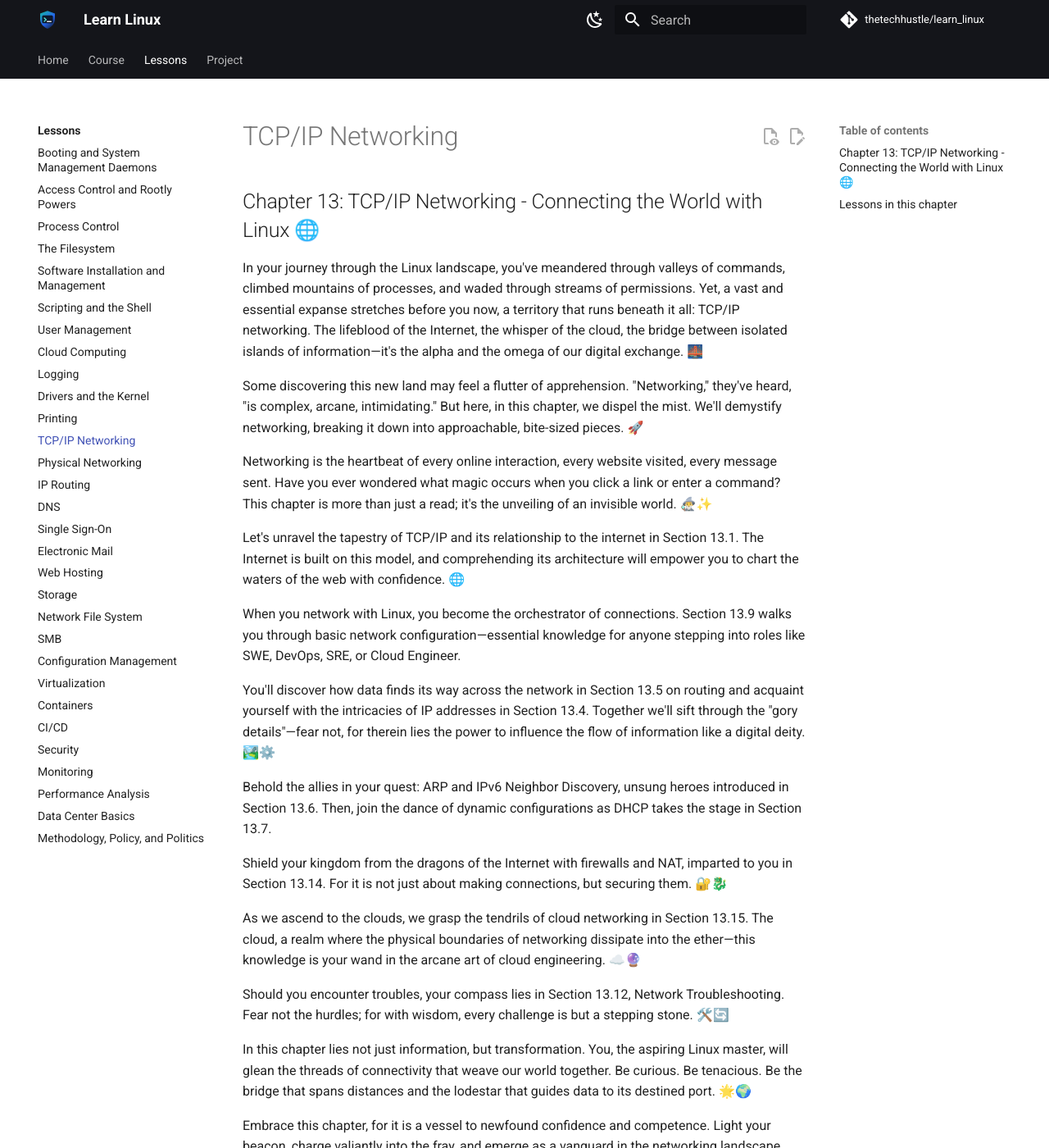
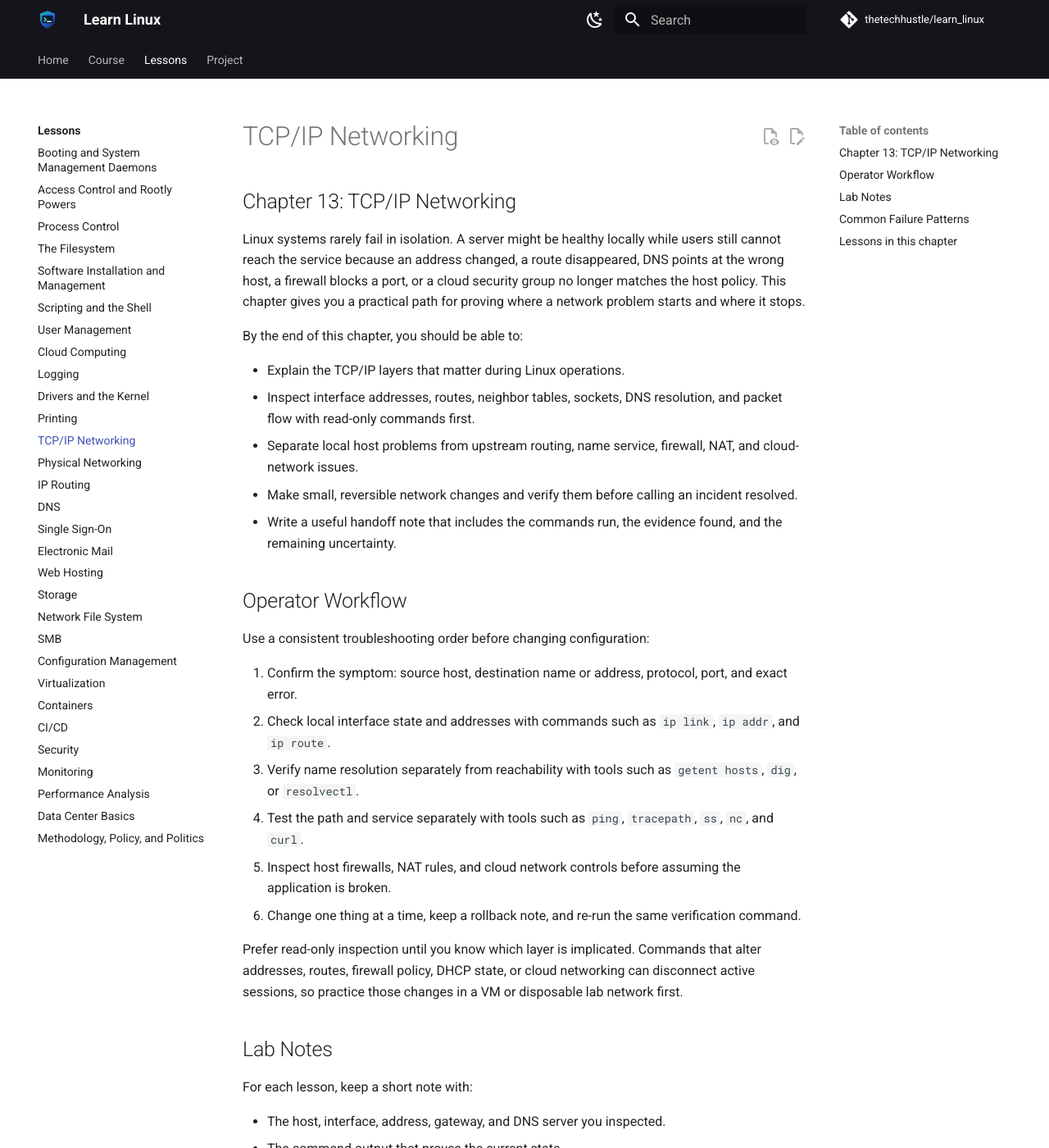
Before and after one commit to thetechhustle/learn_linux, an MkDocs documentation site: the page built from docs/lessons/13_tcp_ip_networking/README.md, in a window 1280 px wide and 1400 px high. Shown: the whole window at 82% size. Built offline with MkDocs 1.6.1 and Material for MkDocs 9.7.7, drawn with Linux system fonts in a browser that asks for light colours; comment, search, counter and statistics services are not loaded; some of the changed text lies outside the part shown.

Commit message:
Improve Chapter 13 networking overview (#98)
Co-authored-by: Jules Ai <jules@Juless-Air.ts.net lan>

```diff
--- a/docs/lessons/13_tcp_ip_networking/README.md
+++ b/docs/lessons/13_tcp_ip_networking/README.md
@@ -1,50 +1,67 @@
-## Chapter 13: TCP/IP Networking - Connecting the World with Linux 🌐
+## Chapter 13: TCP/IP Networking
 
-In your journey through the Linux landscape, you've meandered through valleys of commands, climbed mountains of processes, and waded through streams of permissions. Yet, a vast and essential expanse stretches before you now, a territory that runs beneath it all: TCP/IP networking. The lifeblood of the Internet, the whisper of the cloud, the bridge between isolated islands of information—it's the alpha and the omega of our digital exchange. 🌉
+Linux systems rarely fail in isolation. A server might be healthy locally while users still cannot reach the service because an address changed, a route disappeared, DNS points at the wrong host, a firewall blocks a port, or a cloud security group no longer matches the host policy. This chapter gives you a practical path for proving where a network problem starts and where it stops.
 
-Some discovering this new land may feel a flutter of apprehension. "Networking," they've heard, "is complex, arcane, intimidating." But here, in this chapter, we dispel the mist. We'll demystify networking, breaking it down into approachable, bite-sized pieces. 🚀
+By the end of this chapter, you should be able to:
 
-Networking is the heartbeat of every online interaction, every website visited, every message sent. Have you ever wondered what magic occurs when you click a link or enter a command? This chapter is more than just a read; it's the unveiling of an invisible world. 🧙‍♂️✨
+- Explain the TCP/IP layers that matter during Linux operations.
+- Inspect interface addresses, routes, neighbor tables, sockets, DNS resolution, and packet flow with read-only commands first.
+- Separate local host problems from upstream routing, name service, firewall, NAT, and cloud-network issues.
+- Make small, reversible network changes and verify them before calling an incident resolved.
+- Write a useful handoff note that includes the commands run, the evidence found, and the remaining uncertainty.
 
-Let's unravel the tapestry of TCP/IP and its relationship to the internet in Section 13.1. The Internet is built on this model, and comprehending its architecture will empower you to chart the waters of the web with confidence. 🌐
+## Operator Workflow
 
-When you network with Linux, you become the orchestrator of connections. Section 13.9 walks you through basic network configuration—essential knowledge for anyone stepping into roles like SWE, DevOps, SRE, or Cloud Engineer.
+Use a consistent troubleshooting order before changing configuration:
 
-You'll discover how data finds its way across the network in Section 13.5 on routing and acquaint yourself with the intricacies of IP addresses in Section 13.4. Together we'll sift through the "gory details"—fear not, for therein lies the power to influence the flow of information like a digital deity. 🏞️⚙️
+1. Confirm the symptom: source host, destination name or address, protocol, port, and exact error.
+2. Check local interface state and addresses with commands such as `ip link`, `ip addr`, and `ip route`.
+3. Verify name resolution separately from reachability with tools such as `getent hosts`, `dig`, or `resolvectl`.
+4. Test the path and service separately with tools such as `ping`, `tracepath`, `ss`, `nc`, and `curl`.
+5. Inspect host firewalls, NAT rules, and cloud network controls before assuming the application is broken.
+6. Change one thing at a time, keep a rollback note, and re-run the same verification command.
 
-Behold the allies in your quest: ARP and IPv6 Neighbor Discovery, unsung heroes introduced in Section 13.6. Then, join the dance of dynamic configurations as DHCP takes the stage in Section 13.7.
+Prefer read-only inspection until you know which layer is implicated. Commands that alter addresses, routes, firewall policy, DHCP state, or cloud networking can disconnect active sessions, so practice those changes in a VM or disposable lab network first.
 
-Shield your kingdom from the dragons of the Internet with firewalls and NAT, imparted to you in Section 13.14. For it is not just about making connections, but securing them. 🔐🐉
+## Lab Notes
 
-As we ascend to the clouds, we grasp the tendrils of cloud networking in Section 13.15. The cloud, a realm where the physical boundaries of networking dissipate into the ether—this knowledge is your wand in the arcane art of cloud engineering. ☁️🔮
+For each lesson, keep a short note with:
 
-Should you encounter troubles, your compass lies in Section 13.12, Network Troubleshooting. Fear not the hurdles; for with wisdom, every challenge is but a stepping stone. 🛠️🔄
+- The host, interface, address, gateway, and DNS server you inspected.
+- The command output that proves the current state.
+- The expected packet path or service path.
+- The smallest reversible test you performed.
+- What changed after the test, and what you would hand off to the next operator.
 
-In this chapter lies not just information, but transformation. You, the aspiring Linux master, will glean the threads of connectivity that weave our world together. Be curious. Be tenacious. Be the bridge that spans distances and the lodestar that guides data to its destined port. 🌟🌍
+## Common Failure Patterns
 
-Embrace this chapter, for it is a vessel to newfound confidence and competence. Light your beacon, charge valiantly into the fray, and emerge as a vanguard in the networking landscape.
-
-Step forth, adventurer. Your quest for mastery in TCP/IP networking begins now. Let the pages turn and your understanding deepen—there's a network waiting for your command. 🚀📚
+- The service is listening only on `127.0.0.1` instead of the intended interface.
+- The default route points at the wrong gateway or is missing entirely.
+- DNS returns an old address, but direct IP testing succeeds.
+- A firewall allows inbound traffic on the host but the cloud security group blocks it first.
+- DHCP or router advertisements changed the address after a reboot.
+- NAT hides the real source address needed for logs or access rules.
+- IPv6 is enabled, preferred by clients, and broken in a different way than IPv4.
 
 <!-- lesson-index:start -->
 
 ## Lessons in this chapter
 
-- [13.1 TCP/IP and Its Relationship to the Internet 🌐](13.1_tcp-ip_and_its_relationship_to_the_internet.md)
+- [13.1 TCP/IP and Its Relationship to the Internet](13.1_tcp-ip_and_its_relationship_to_the_internet.md)
 - [13.2 Networking Basics](13.2_networking_basics.md)
-- [13.3 Packet Addressing: Your Data's Destination 📍](13.3_packet_addressing.md)
+- [13.3 Packet Addressing](13.3_packet_addressing.md)
 - [13.4 IP Addresses: The Gory Details](13.4_ip_addresses-_the_gory_details.md)
-- [Section 13.5: Routing- Mapping the Data Journey 🧭](13.5_routing.md)
-- [13.6 - IPv4 ARP and IPv6 Neighbor Discovery](13.6_ipv4_arp_and_ipv6_neighbor_discovery.md)
-- [Section 13.7: DHCP - The Dynamic Host Configuration Protocol 🧭💾](13.7_dhcp-_the_dynamic_host_configuration_protocol.md)
+- [13.5 Routing](13.5_routing.md)
+- [13.6 IPv4 ARP and IPv6 Neighbor Discovery](13.6_ipv4_arp_and_ipv6_neighbor_discovery.md)
+- [13.7 DHCP: The Dynamic Host Configuration Protocol](13.7_dhcp-_the_dynamic_host_configuration_protocol.md)
 - [13.8 Security Issues](13.8_security_issues.md)
 - [13.9 Basic Network Configuration](13.9_basic_network_configuration.md)
 - [13.10 Linux Networking](13.10_linux_networking.md)
 - [13.11 FreeBSD Networking](13.11_freebsd_networking.md)
-- [Section 13.12: Network Troubleshooting 🕵️‍♂️💻](13.12_network_troubleshooting.md)
-- [Section 13.13: Network Monitoring 👀🌐](13.13_network_monitoring.md)
-- [13.14: Firewalls 🔥🧱 and Network Address Translation (NAT) 🔄🌐](13.14_firewalls_and_nat.md)
-- [13.15 Cloud Networking ☁️🔮](13.15_cloud_networking.md)
-- [Subchapter 13.16: Recommended Reading 📚](13.16_recommended_reading.md)
+- [13.12 Network Troubleshooting](13.12_network_troubleshooting.md)
+- [13.13 Network Monitoring](13.13_network_monitoring.md)
+- [13.14 Firewalls and Network Address Translation](13.14_firewalls_and_nat.md)
+- [13.15 Cloud Networking](13.15_cloud_networking.md)
+- [13.16 Recommended Reading](13.16_recommended_reading.md)
 
 <!-- lesson-index:end -->
```
